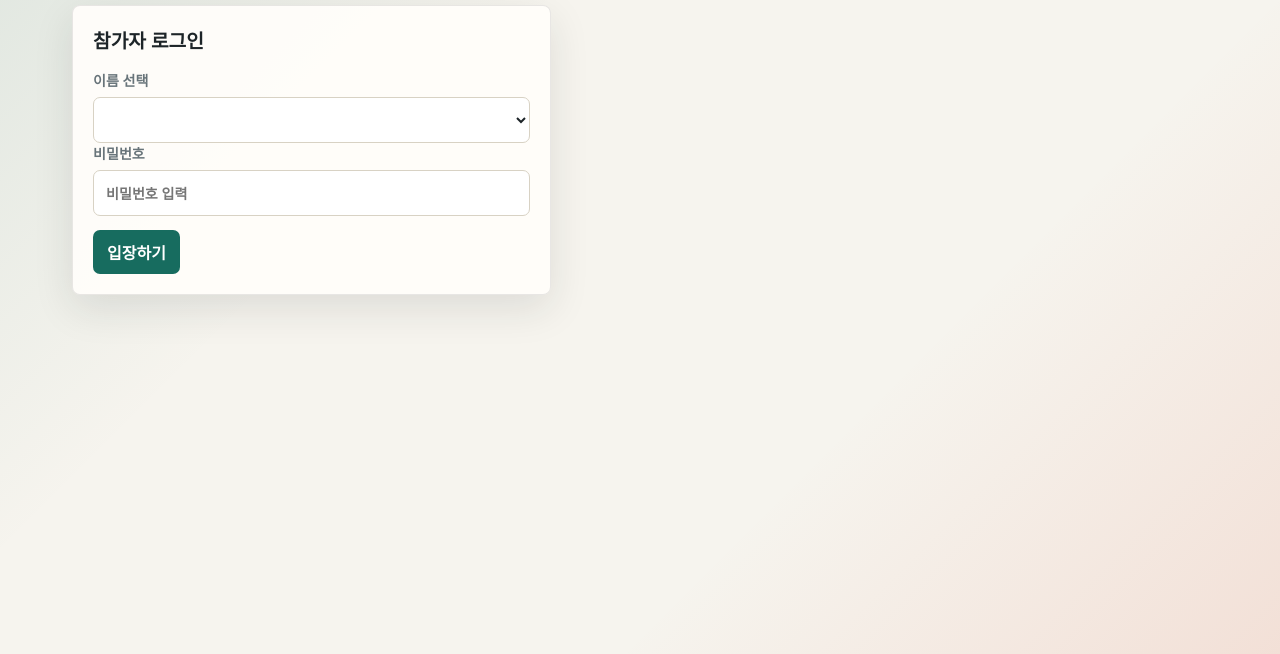
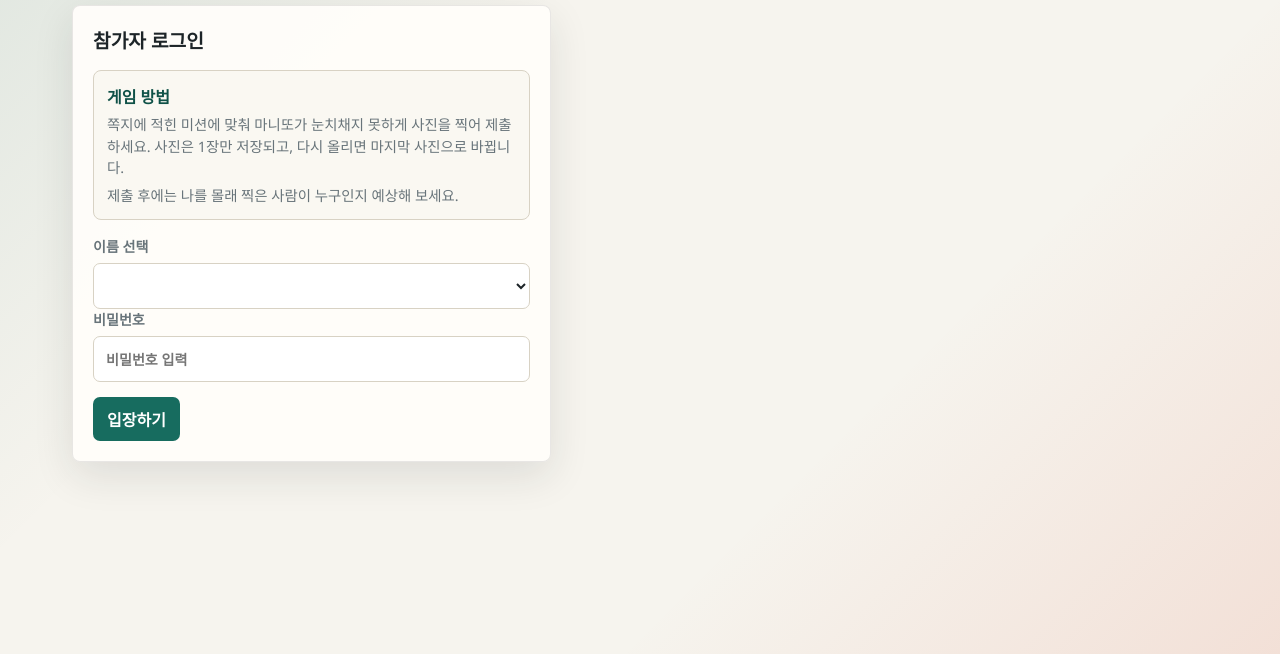
Before and after one commit to Marvel31/Manito, a website: page public/index.html in a window 1280 px wide. Shown: the part 146-800 px from the top of the page. Drawn offline with Linux system fonts and the light colour scheme; no server answers.

Commit message:
Add participant game instructions

```diff
--- a/public/index.html
+++ b/public/index.html
@@ -31,6 +31,11 @@
           <div class="participant-grid">
             <section class="panel login-panel" id="loginPanel">
               <h2>참가자 로그인</h2>
+              <div class="game-guide">
+                <strong>게임 방법</strong>
+                <p>쪽지에 적힌 미션에 맞춰 마니또가 눈치채지 못하게 사진을 찍어 제출하세요. 사진은 1장만 저장되고, 다시 올리면 마지막 사진으로 바뀝니다.</p>
+                <p>제출 후에는 나를 몰래 찍은 사람이 누구인지 예상해 보세요.</p>
+              </div>
               <label>
                 이름 선택
                 <select id="participantSelect"></select>
--- a/public/styles.css
+++ b/public/styles.css
@@ -374,6 +374,27 @@ input[type="file"] {
   max-width: 480px;
 }
 
+.game-guide {
+  display: grid;
+  gap: 6px;
+  margin-bottom: 16px;
+  border: 1px solid var(--line);
+  border-radius: 8px;
+  background: #faf8f2;
+  padding: 13px;
+}
+
+.game-guide strong {
+  color: var(--primary-dark);
+}
+
+.game-guide p {
+  margin: 0;
+  color: var(--muted);
+  font-size: 0.9rem;
+  line-height: 1.5;
+}
+
 .participant-list {
   display: grid;
   gap: 8px;
```
